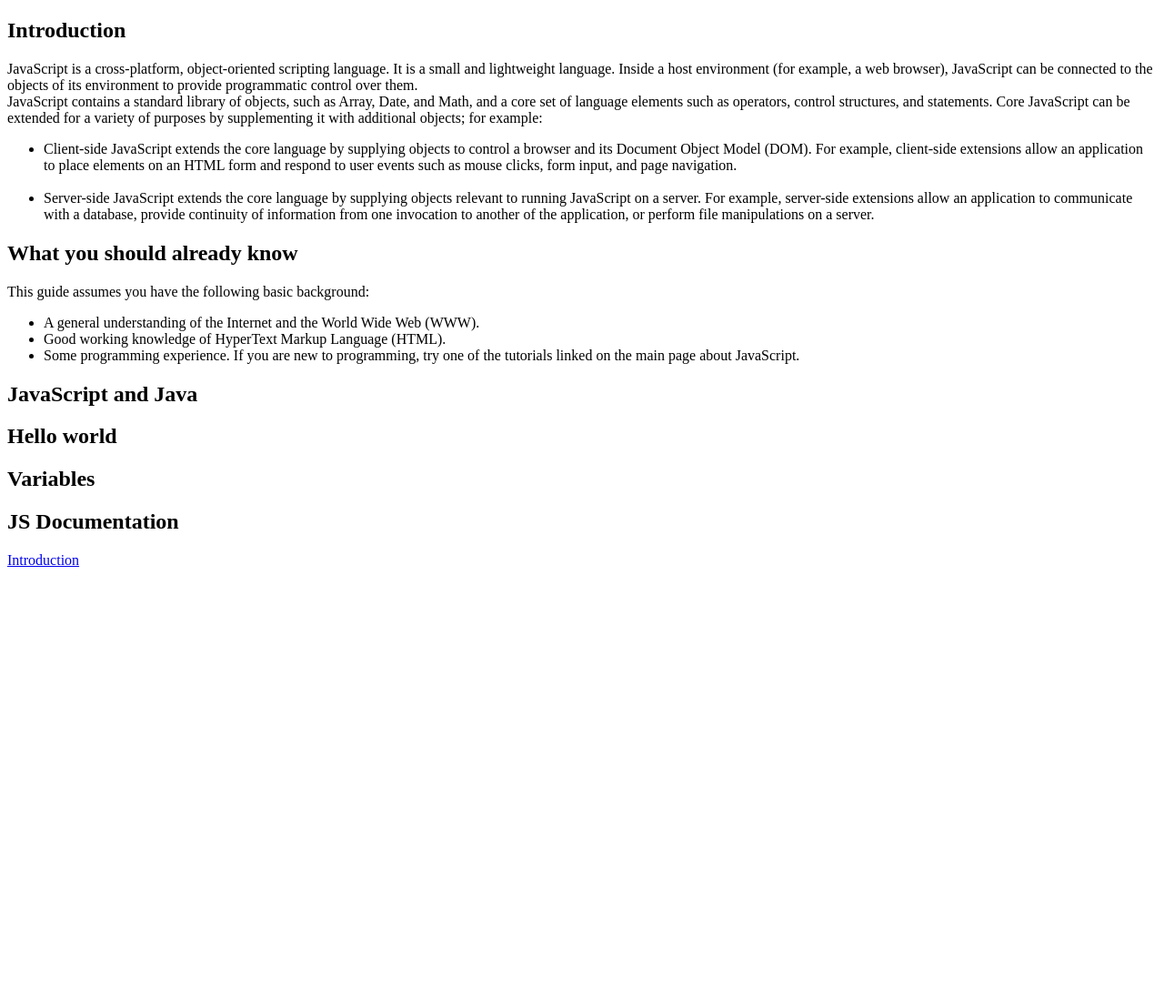
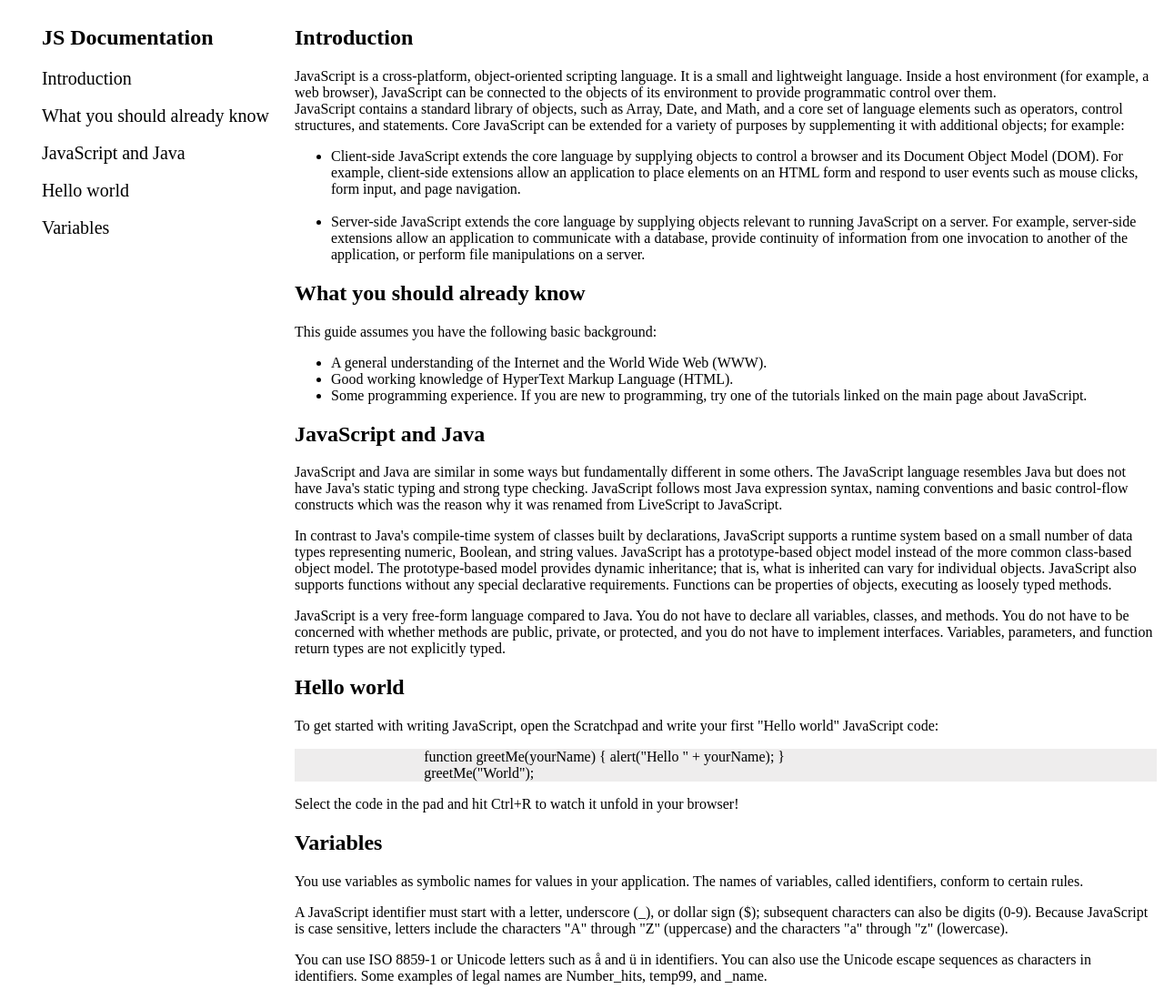
Before and after one commit to misalazeem/Microverse-Trials---Misal----Daniel, a plain HTML site: page index.html in a window 1280 px wide. Shown: the whole page at 91% size. Before the commit the page ends 800 px from the top, so only its background shows below. Drawn offline with Linux system fonts and the light colour scheme.

Commit message:
Misal Azeem

```diff
--- a/css/style.css
+++ b/css/style.css
@@ -0,0 +1,33 @@
+#main-doc{
+  width: 75%;
+  float: right;
+}
+
+#navbar{
+  width: 20%;
+  margin-left: 3%;
+  float: left;
+}
+
+.nav-link{
+  font-size: 20px;
+  text-decoration: none;
+  color: black;
+}
+
+.nav-link:hover{
+  color: blue;
+  text-decoration: underline;
+}
+
+.function1{
+  padding-left: 15%;
+  background-color: #EEEDED;
+}
+
+@media screen and (max-width: 700px) {
+  #main-doc {
+    width:100%;
+    float: left;
+  }
+}
--- a/index.html
+++ b/index.html
@@ -7,6 +7,17 @@
   </head>
 
   <body>
+    <nav id="navbar">
+      <header>
+        <h1>JS Documentation</h1>
+          <a class="nav-link" href="#Introduction">Introduction</a><br><br>
+          <a class="nav-link" href="#What_you_should_already_know">What you should already know</a><br><br>
+          <a class="nav-link" href="#JavaScript_and_Java">JavaScript and Java</a><br><br>
+          <a class="nav-link" href="#Hello_world">Hello world</a><br><br>
+          <a class="nav-link" href="#Variables">Variables</a>
+      </header>
+    </nav>
+
       <main id="main-doc">
           <section id="Introduction" class="main-section">
             <header>
@@ -35,19 +46,25 @@ JavaScript contains a standard library of objects, such as Array, Date, and Math
           </section>
           <section id="JavaScript_and_Java" class="main-section">
               <header><h1>JavaScript and Java</h1></header>
-          </section>
+              <p>JavaScript and Java are similar in some ways but fundamentally different in some others. The JavaScript language resembles Java but does not have Java's static typing and strong type checking. JavaScript follows most Java expression syntax, naming conventions and basic control-flow constructs which was the reason why it was renamed from LiveScript to JavaScript.</p>
+              <p>In contrast to Java's compile-time system of classes built by declarations, JavaScript supports a runtime system based on a small number of data types representing numeric, Boolean, and string values. JavaScript has a prototype-based object model instead of the more common class-based object model. The prototype-based model provides dynamic inheritance; that is, what is inherited can vary for individual objects. JavaScript also supports functions without any special declarative requirements. Functions can be properties of objects, executing as loosely typed methods.</p>
+              <p>JavaScript is a very free-form language compared to Java. You do not have to declare all variables, classes, and methods. You do not have to be concerned with whether methods are public, private, or protected, and you do not have to implement interfaces. Variables, parameters, and function return types are not explicitly typed.</p>
+            </section>
           <section id="Hello_world" class="main-section">
               <header><h1>Hello world</h1></header>
+              <p>To get started with writing JavaScript, open the Scratchpad and write your first "Hello world" JavaScript code:</p>
+              <p class="function1">function greetMe(yourName) { alert("Hello " + yourName); } <br>
+                greetMe("World");</p>
+              <p>Select the code in the pad and hit Ctrl+R to watch it unfold in your browser!</p>
           </section>
           <section id="Variables" class="main-section">
+
               <header><h1>Variables</h1></header>
+              <p>You use variables as symbolic names for values in your application. The names of variables, called identifiers, conform to certain rules.</p>
+              <p>A JavaScript identifier must start with a letter, underscore (_), or dollar sign ($); subsequent characters can also be digits (0-9). Because JavaScript is case sensitive, letters include the characters "A" through "Z" (uppercase) and the characters "a" through "z" (lowercase).</p>
+              <p>You can use ISO 8859-1 or Unicode letters such as å and ü in identifiers. You can also use the Unicode escape sequences as characters in identifiers. Some examples of legal names are Number_hits, temp99, and _name.</p>
           </section>
       </main>
-      <nav id="navbar">
-        <header>
-          <h1>JS Documentation</h1>
-            <a href="#Introduction">Introduction</a>
-        </header>
-      </nav>
+
   </body>
 </html>
```
